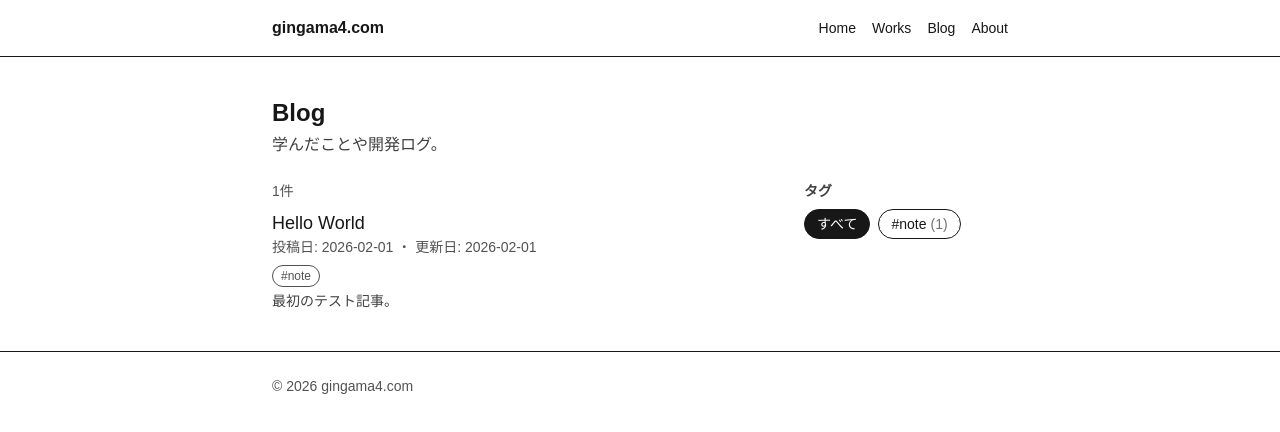
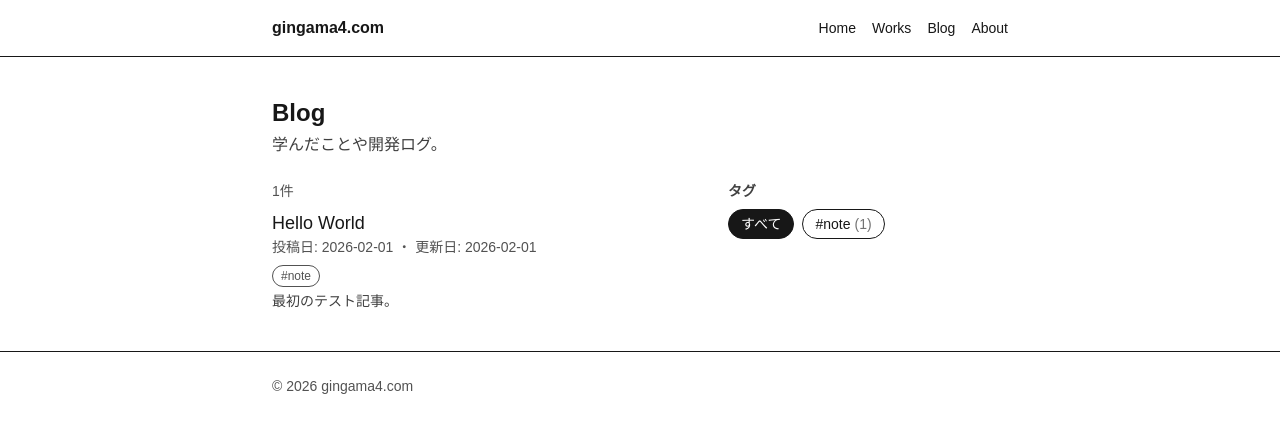
Before and after one commit to gingama4/gingama4.com, a Next.js app: page /posts in a window 1280 px wide. Shown: the top 432 px of the page. Built offline with nearby package versions, Linux system fonts and the light colour scheme.

Commit message:
feat(posts): 投稿一覧ページのレイアウトを調整

```diff
--- a/app/posts/page.tsx
+++ b/app/posts/page.tsx
@@ -18,7 +18,7 @@ export default function PostPage() {
         <p className="text-neutral-700">学んだことや開発ログ。</p>
       </header>
 
-      <div className="grid gap-8 lg:grid-cols-[500px_1fr]">
+      <div className="grid gap-8 lg:grid-cols-[1fr_280px] lg:items-start">
         <Suspense fallback={<div className="text-neutral-700">Loading...</div>}>
           <PostsFilterClient posts={posts} />
         </Suspense>
```
